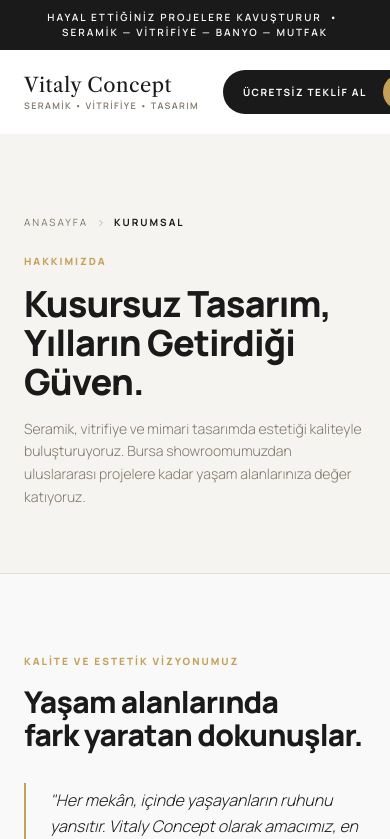
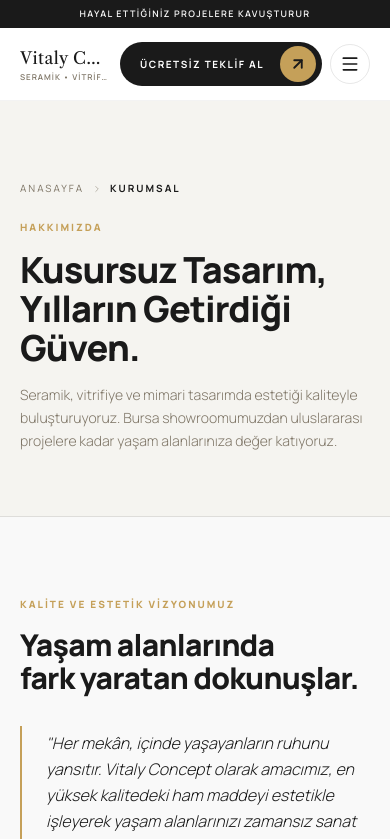
Before and after one commit to Vi303832/VitaliyConcept, a React (Vite) app: page /kurumsal in a window 390 px wide. Shown: the top 839 px of the page. Built offline with nearby package versions, Linux system fonts and the light colour scheme.

Commit message:
Navbar fix

```diff
--- a/src/components/SiteChrome.jsx
+++ b/src/components/SiteChrome.jsx
@@ -1,5 +1,5 @@
 import React, { useEffect, useState } from 'react'
-import { Link, NavLink } from 'react-router-dom'
+import { Link, NavLink, useLocation } from 'react-router-dom'
 import { Menu, X } from 'lucide-react'
 import { motion, AnimatePresence } from 'framer-motion'
 import AnimatedButton from './AnimatedButton'
@@ -12,51 +12,80 @@ const NAV_LINKS = [
   { to: '/iletisim', label: 'İletişim', end: false },
 ]
 
+const LG_QUERY = '(min-width: 1024px)'
+
 export function SiteHeader() {
+  const location = useLocation()
   const [scrolled, setScrolled] = useState(false)
   const [menuOpen, setMenuOpen] = useState(false)
 
   useEffect(() => {
     const onScroll = () => setScrolled(window.scrollY > 40)
-    window.addEventListener('scroll', onScroll)
+    onScroll()
+    window.addEventListener('scroll', onScroll, { passive: true })
     return () => window.removeEventListener('scroll', onScroll)
   }, [])
+
+  useEffect(() => {
+    setMenuOpen(false)
+  }, [location.pathname, location.hash])
 
   useEffect(() => {
     document.body.style.overflow = menuOpen ? 'hidden' : ''
     return () => { document.body.style.overflow = '' }
   }, [menuOpen])
 
+  useEffect(() => {
+    if (!menuOpen) return undefined
+
+    const onKeyDown = (e) => {
+      if (e.key === 'Escape') setMenuOpen(false)
+    }
+
+    const mq = window.matchMedia(LG_QUERY)
+    const onBreakpoint = (e) => {
+      if (e.matches) setMenuOpen(false)
+    }
+
+    window.addEventListener('keydown', onKeyDown)
+    mq.addEventListener('change', onBreakpoint)
+    return () => {
+      window.removeEventListener('keydown', onKeyDown)
+      mq.removeEventListener('change', onBreakpoint)
+    }
+  }, [menuOpen])
+
   return (
     <>
-      <div className="bg-obsidian text-surface text-center py-2.5 px-6 text-[10px] uppercase tracking-[0.2em] font-semibold">
-        Hayal Ettiğiniz Projelere Kavuşturur &nbsp;•&nbsp; Seramik — Vitrifiye — Banyo — Mutfak
+      <div className="bg-obsidian text-surface text-center py-2 px-4 text-[9px] sm:text-[10px] uppercase tracking-[0.15em] sm:tracking-[0.2em] font-semibold leading-snug">
+        <span className="inline sm:hidden">Hayal Ettiğiniz Projelere Kavuşturur</span>
+        <span className="hidden sm:inline">Hayal Ettiğiniz Projelere Kavuşturur &nbsp;•&nbsp; Seramik — Vitrifiye — Banyo — Mutfak</span>
       </div>
 
       <header
         className={`sticky top-0 z-50 transition-all duration-500 border-b ${
           scrolled
-            ? 'bg-surface-container-lowest/95 backdrop-blur-md py-4 border-obsidian/10'
-            : 'bg-surface-container-lowest py-5 border-obsidian/5'
+            ? 'bg-surface-container-lowest/95 backdrop-blur-md py-3 sm:py-4 border-obsidian/10'
+            : 'bg-surface-container-lowest py-3.5 sm:py-5 border-obsidian/5'
         }`}
       >
-        <div className="container-max flex items-center justify-between gap-6">
-          <Link to="/" className="flex flex-col shrink-0">
-            <span className="font-display text-xl md:text-2xl tracking-wide text-obsidian">
+        <div className="container-max flex items-center justify-between gap-3 sm:gap-4 lg:gap-6 min-w-0">
+          <Link to="/" className="flex flex-col min-w-0 shrink">
+            <span className="font-display text-[1.05rem] sm:text-xl md:text-2xl tracking-wide text-obsidian truncate">
               Vitaly Concept
             </span>
-            <span className="text-[9px] uppercase tracking-[0.15em] text-outline font-semibold">
+            <span className="text-[8px] sm:text-[9px] uppercase tracking-[0.12em] sm:tracking-[0.15em] text-outline font-semibold truncate">
               Seramik • Vitrifiye • Tasarım
             </span>
           </Link>
 
-          <nav className="hidden lg:flex items-center gap-8">
+          <nav className="hidden lg:flex items-center gap-4 xl:gap-8 shrink-0">
             {NAV_LINKS.map((link) =>
               link.hash ? (
                 <a
                   key={link.label}
                   href={link.to}
-                  className="text-xs uppercase tracking-[0.1em] font-semibold text-obsidian hover:text-primary transition-colors"
+                  className="text-[11px] xl:text-xs uppercase tracking-[0.08em] xl:tracking-[0.1em] font-semibold text-obsidian hover:text-primary transition-colors whitespace-nowrap"
                 >
                   {link.label}
                 </a>
@@ -66,7 +95,7 @@ export function SiteHeader() {
                   to={link.to}
                   end={link.end}
                   className={({ isActive }) =>
-                    `text-xs uppercase tracking-[0.1em] font-semibold transition-colors ${
+                    `text-[11px] xl:text-xs uppercase tracking-[0.08em] xl:tracking-[0.1em] font-semibold transition-colors whitespace-nowrap ${
                       isActive ? 'text-primary' : 'text-obsidian hover:text-primary'
                     }`
                   }
@@ -77,8 +106,12 @@ export function SiteHeader() {
             )}
           </nav>
 
-          <div className="flex items-center gap-3">
-            <AnimatedButton href="/iletisim#teklif" size="sm" className="hidden sm:inline-flex shrink-0">
+          <div className="flex items-center gap-2 sm:gap-3 shrink-0">
+            <AnimatedButton
+              href="/iletisim#teklif"
+              size="sm"
+              className="hidden lg:inline-flex"
+            >
               Ücretsiz Teklif Al
             </AnimatedButton>
             <button
@@ -86,6 +119,8 @@ export function SiteHeader() {
               className="lg:hidden w-10 h-10 border border-obsidian/10 hover:border-obsidian/25 hover:bg-obsidian/5 rounded-full flex items-center justify-center text-obsidian transition-all cursor-pointer"
               onClick={() => setMenuOpen(true)}
               aria-label="Menüyü aç"
+              aria-expanded={menuOpen}
+              aria-controls="mobile-nav"
             >
               <Menu size={20} />
             </button>
@@ -96,25 +131,28 @@ export function SiteHeader() {
       <AnimatePresence>
         {menuOpen && (
           <>
-            {/* Backdrop Overlay */}
             <motion.div
               initial={{ opacity: 0 }}
               animate={{ opacity: 1 }}
               exit={{ opacity: 0 }}
               onClick={() => setMenuOpen(false)}
-              className="fixed inset-0 z-50 bg-obsidian/45 backdrop-blur-sm lg:hidden"
+              className="fixed inset-0 z-[100] bg-obsidian/45 backdrop-blur-sm lg:hidden"
+              aria-hidden="true"
             />
 
-            {/* Slide-out Drawer Panel */}
             <motion.div
+              id="mobile-nav"
+              role="dialog"
+              aria-modal="true"
+              aria-label="Mobil menü"
               initial={{ x: '100%' }}
               animate={{ x: 0 }}
               exit={{ x: '100%' }}
-              transition={{ type: 'spring', damping: 25, stiffness: 220 }}
-              className="fixed right-0 top-0 bottom-0 w-[300px] max-w-[85vw] z-[60] bg-surface shadow-2xl border-l border-obsidian/10 lg:hidden flex flex-col p-6 overflow-y-auto"
+              transition={{ type: 'spring', damping: 28, stiffness: 260 }}
+              className="fixed right-0 top-0 bottom-0 w-[min(100vw,300px)] z-[110] bg-surface shadow-2xl border-l border-obsidian/10 lg:hidden flex flex-col pt-[max(1.25rem,env(safe-area-inset-top))] pb-[max(1.25rem,env(safe-area-inset-bottom))] px-5 sm:px-6 overflow-y-auto overscroll-contain"
             >
-              <div className="flex justify-between items-center pb-6 border-b border-obsidian/10 mb-8">
-                <span className="font-display text-lg text-obsidian tracking-wide">Menu</span>
+              <div className="flex justify-between items-center pb-5 border-b border-obsidian/10 mb-6">
+                <span className="font-display text-lg text-obsidian tracking-wide">Menü</span>
                 <button
                   type="button"
                   onClick={() => setMenuOpen(false)}
@@ -125,14 +163,14 @@ export function SiteHeader() {
                 </button>
               </div>
 
-              <nav className="flex flex-col gap-2">
+              <nav className="flex flex-col gap-1">
                 {NAV_LINKS.map((link) =>
                   link.hash ? (
                     <a
                       key={link.label}
                       href={link.to}
                       onClick={() => setMenuOpen(false)}
-                      className="text-sm uppercase tracking-[0.1em] font-semibold text-obsidian hover:text-primary transition-colors py-3 border-b border-obsidian/5"
+                      className="text-sm uppercase tracking-[0.1em] font-semibold text-obsidian hover:text-primary transition-colors py-3.5 border-b border-obsidian/5"
                     >
                       {link.label}
                     </a>
@@ -143,7 +181,7 @@ export function SiteHeader() {
                       end={link.end}
                       onClick={() => setMenuOpen(false)}
                       className={({ isActive }) =>
-                        `text-sm uppercase tracking-[0.1em] font-semibold py-3 border-b border-obsidian/5 transition-colors ${
+                        `text-sm uppercase tracking-[0.1em] font-semibold py-3.5 border-b border-obsidian/5 transition-colors ${
                           isActive ? 'text-primary' : 'text-obsidian hover:text-primary'
                         }`
                       }
@@ -154,11 +192,11 @@ export function SiteHeader() {
                 )}
               </nav>
 
-              <div className="mt-auto pt-6 border-t border-obsidian/10">
+              <div className="mt-auto pt-8">
                 <AnimatedButton
                   href="/iletisim#teklif"
                   onClick={() => setMenuOpen(false)}
-                  className="w-full text-center py-4 text-xs font-bold uppercase tracking-[0.15em] flex justify-center items-center"
+                  fullWidth
                 >
                   Ücretsiz Teklif Al
                 </AnimatedButton>
--- a/src/index.css
+++ b/src/index.css
@@ -69,18 +69,24 @@
     width: 100%;
     max-width: 1280px;
     margin-inline: auto;
-    padding-inline: 1.5rem;
+    padding-inline: 1.25rem;
   }
 
   @media (min-width: 640px) {
+    .container-max {
+      padding-inline: 1.5rem;
+    }
+  }
+
+  @media (min-width: 1024px) {
     .container-max {
       padding-inline: 2rem;
     }
   }
 
-  @media (min-width: 768px) {
+  @media (min-width: 1280px) {
     .container-max {
-      padding-inline: 4rem;
+      padding-inline: 3rem;
     }
   }
 
```
